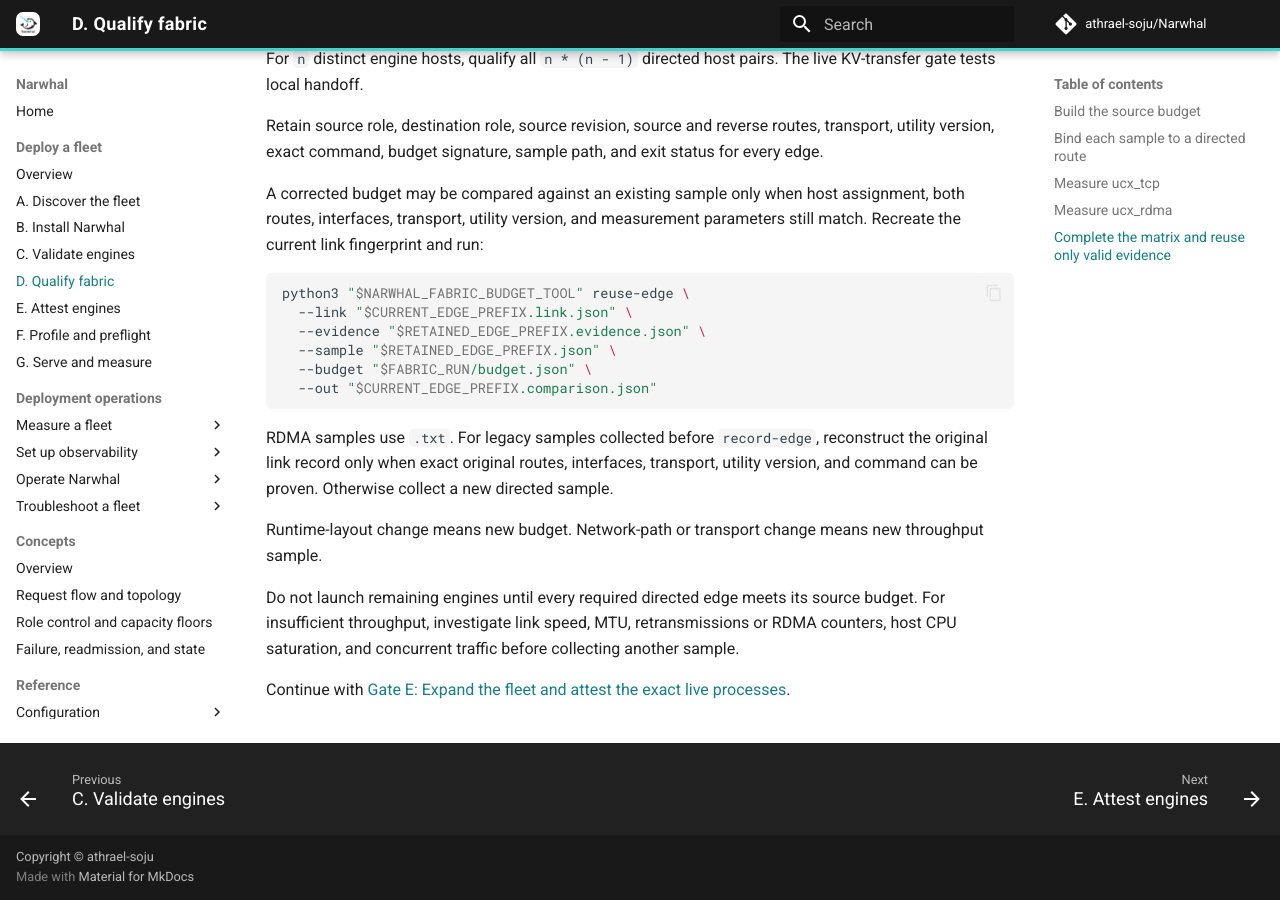
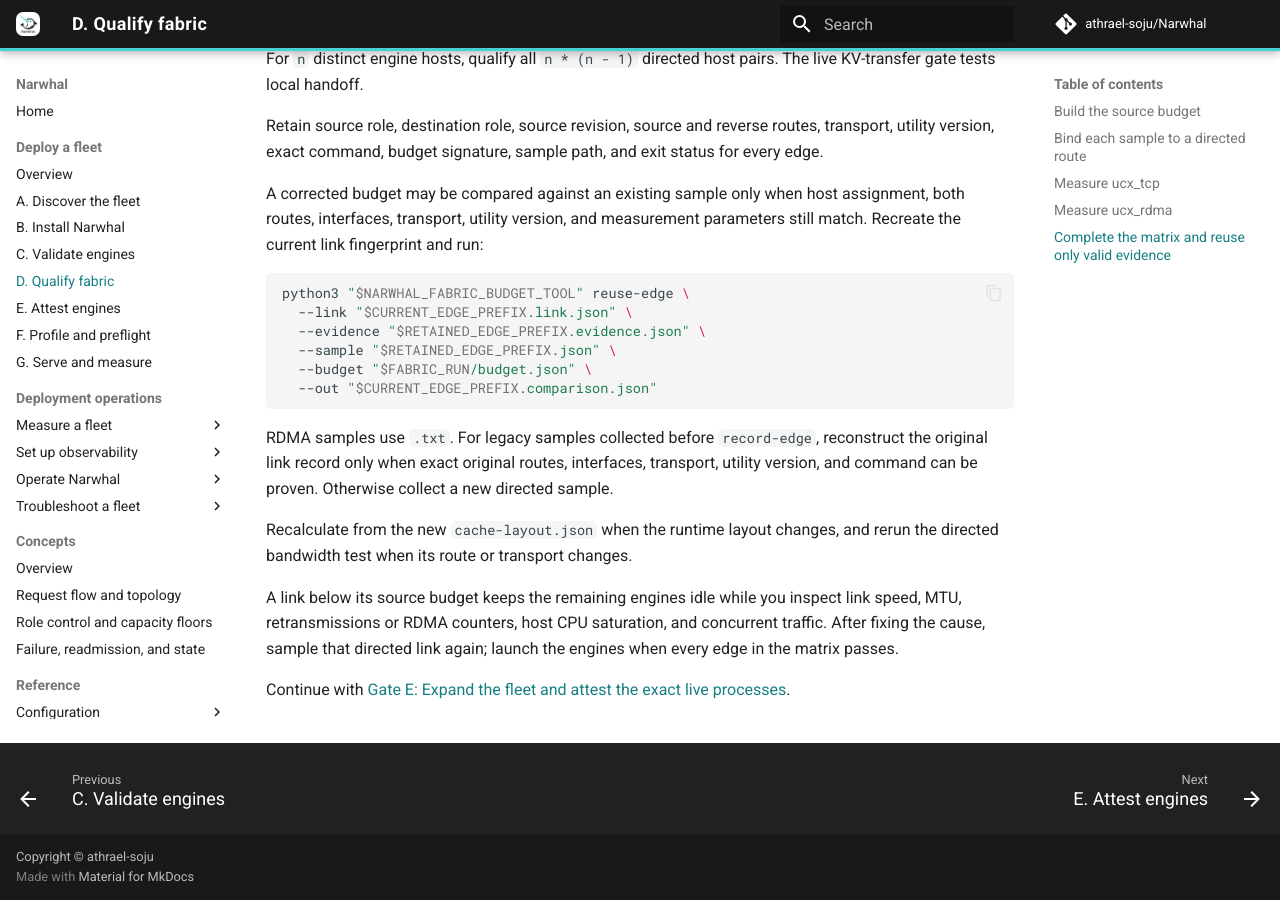
Before and after one commit to athrael-soju/Narwhal, an MkDocs documentation site: the page built from docs/deploy/04-Qualify-Fabric.md, in a window 1280 px wide and 900 px high, scrolled down 5006 px. Built offline with MkDocs 1.6.1 and Material for MkDocs 9.7.7, drawn with Linux system fonts in a browser that asks for light colours; comment, search, counter and statistics services are not loaded; some of the changed text lies outside the part shown.

Commit message:
docs(deploy): enhance installation and service documentation for clarity and accuracy

````diff
--- a/docs/deploy/04-Qualify-Fabric.md
+++ b/docs/deploy/04-Qualify-Fabric.md
@@ -24,7 +24,7 @@
 ceil(prompt_tokens / block_tokens) + extra_blocks
 ```
 
-The calculator sums padded page bytes across the replica. Full attention and MLA include the complete prompt, Mamba includes boundary state plus speculative/checkpoint slots, and windowed attention includes a boundary page. The bound covers the complete padded cache represented by the runtime specification, even when the connector transfers a subset.
+The calculator counts the complete prompt for full attention and MLA, boundary state plus speculative/checkpoint slots for Mamba, and a boundary page for windowed attention. It sums padded page bytes across every layer and TP rank in the resolved runtime layout, so the source budget covers the complete padded cache even when the connector transfers a subset.
 
 Required link rate is:
 
@@ -247,8 +247,8 @@
 
 RDMA samples use `.txt`. For legacy samples collected before `record-edge`, reconstruct the original link record only when exact original routes, interfaces, transport, utility version, and command can be proven. Otherwise collect a new directed sample.
 
-Runtime-layout change means new budget. Network-path or transport change means new throughput sample.
+Recalculate from the new `cache-layout.json` when the runtime layout changes, and rerun the directed bandwidth test when its route or transport changes.
 
-Do not launch remaining engines until every required directed edge meets its source budget. For insufficient throughput, investigate link speed, MTU, retransmissions or RDMA counters, host CPU saturation, and concurrent traffic before collecting another sample.
+A link below its source budget keeps the remaining engines idle while you inspect link speed, MTU, retransmissions or RDMA counters, host CPU saturation, and concurrent traffic. After fixing the cause, sample that directed link again; launch the engines when every edge in the matrix passes.
 
 Continue with [Gate E: Expand the fleet and attest the exact live processes](05-Attest.md).
````
Also changed, not shown: docs/deploy/02-Install.md (+2 -2 lines), docs/deploy/07-Serve-and-Measure.md (+12 -12 lines).
